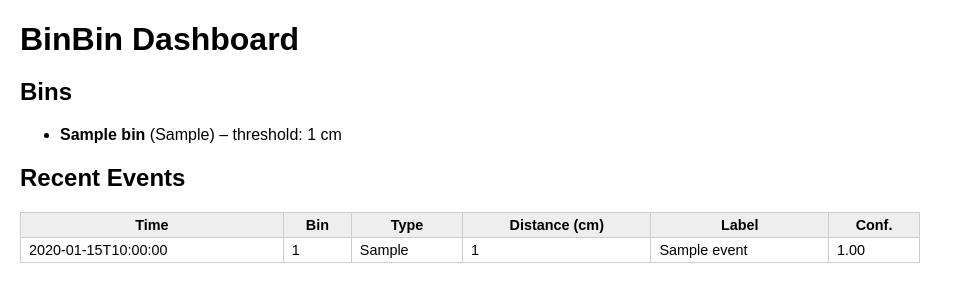
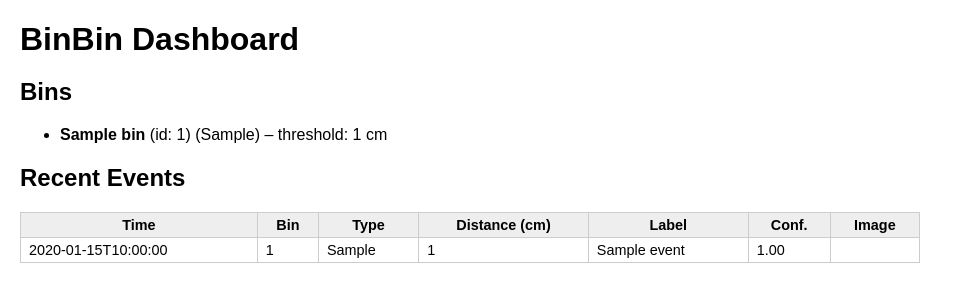
Before and after one commit to PandoPl/COMP3000-Project-BinBin, a Flask app: page / in a window 1280 px wide. Shown: the top 302 px of the page, without its empty margins (0-963 px from the left). Run offline with Flask 3, Linux system fonts and the light colour scheme; tables that the repository leaves empty hold one stand-in row (values such as "Sample post").

Commit message:
feat: displays bin id and images

```diff
--- a/Program/Backend/templates/index.html
+++ b/Program/Backend/templates/index.html
@@ -1,22 +1,21 @@
-<!-- backend/templates/index.html -->
 <!doctype html>
-<html lang="en">
+<html lang = "en">
   <head>
-    <meta charset="utf-8">
+    <meta charset = "utf-8">
     <title>BinBin Dashboard</title>
-    <link rel="stylesheet" href="{{ url_for('static', filename='style.css') }}">
+    <link rel = "stylesheet" href = "{{ url_for('static', filename='style.css') }}">
   </head>
   <body>
     <h1>BinBin Dashboard</h1>
 
     <section>
       <h2>Bins</h2>
-      <div id="bins"></div>
+      <div id = "bins"></div>
     </section>
 
     <section>
       <h2>Recent Events</h2>
-      <div id="events"></div>
+      <div id = "events"></div>
     </section>
 
     <script>
@@ -24,13 +23,16 @@
         const res = await fetch("/api/bins");
         const data = await res.json();
         const div = document.getElementById("bins");
+
         if (data.length === 0) {
           div.innerHTML = "<p>No bins configured yet.</p>";
           return;
         }
+
         let html = "<ul>";
+
         for (const b of data) {
-          html += `<li><strong>${b.name}</strong> (${b.bin_type}) – threshold: ${b.full_threshold_cm} cm</li>`;
+          html += `<li><strong>${b.name}</strong> (id: ${b.id}) (${b.bin_type}) – threshold: ${b.full_threshold_cm} cm</li>`;
         }
         html += "</ul>";
         div.innerHTML = html;
@@ -44,7 +46,9 @@
           div.innerHTML = "<p>No events yet.</p>";
           return;
         }
-        let html = "<table><tr><th>Time</th><th>Bin</th><th>Type</th><th>Distance (cm)</th><th>Label</th><th>Conf.</th></tr>";
+
+        let html = "<table><tr><th>Time</th><th>Bin</th><th>Type</th><th>Distance (cm)</th><th>Label</th><th>Conf.</th><th>Image</th></tr>";
+
         for (const e of data) {
           html += `<tr>
             <td>${e.timestamp}</td>
@@ -53,15 +57,17 @@
             <td>${e.distance_cm ?? ""}</td>
             <td>${e.label || ""}</td>
             <td>${e.confidence != null ? e.confidence.toFixed(2) : ""}</td>
+            <td>${e.image_url ? `<a href="${e.image_url}" target="_blank">view</a>` : ""}</td>
           </tr>`;
         }
+
         html += "</table>";
         div.innerHTML = html;
       }
 
       loadBins();
       loadEvents();
-      setInterval(loadEvents, 5000); // refresh events every 5s
+      setInterval(loadEvents, 5000);
     </script>
   </body>
 </html>
```
